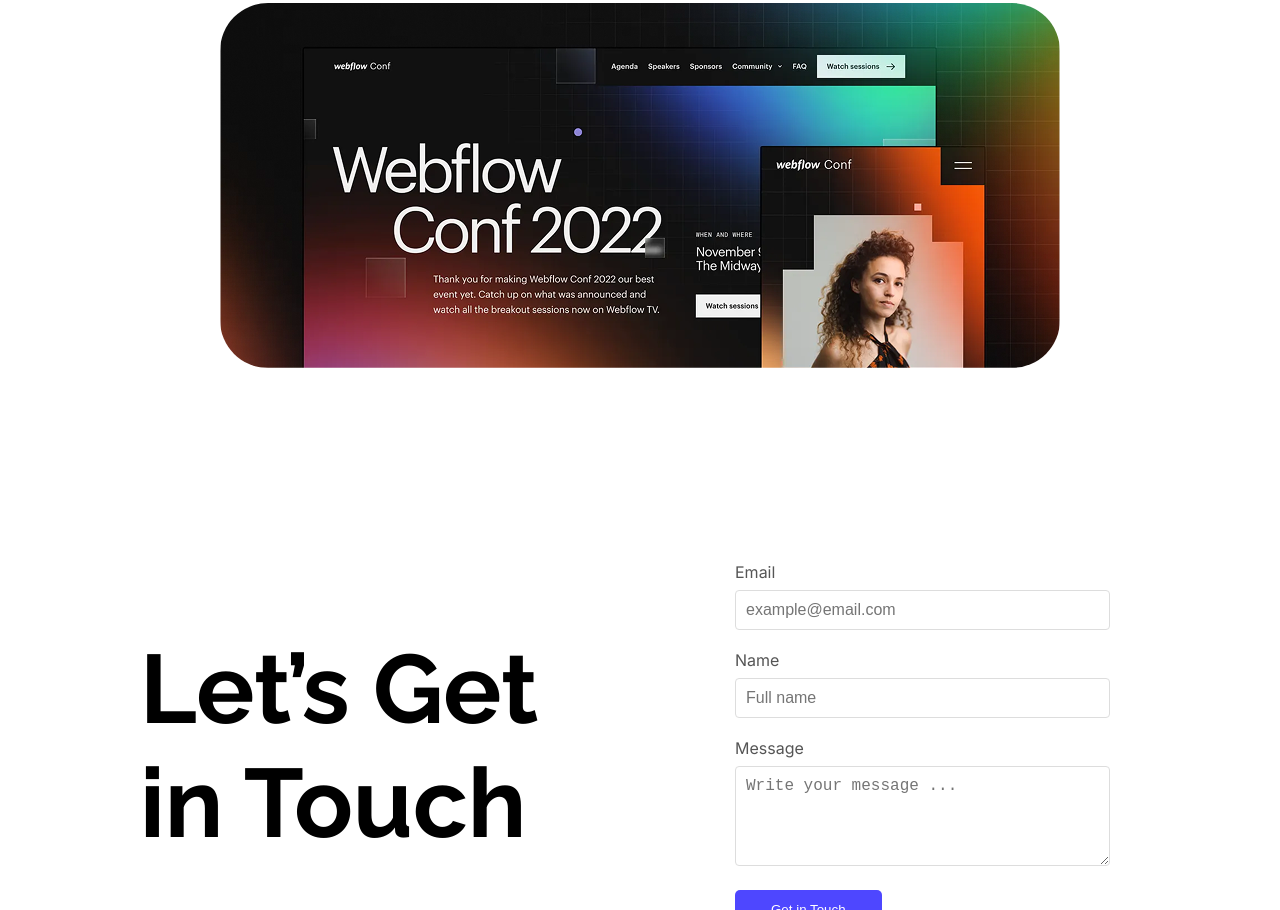
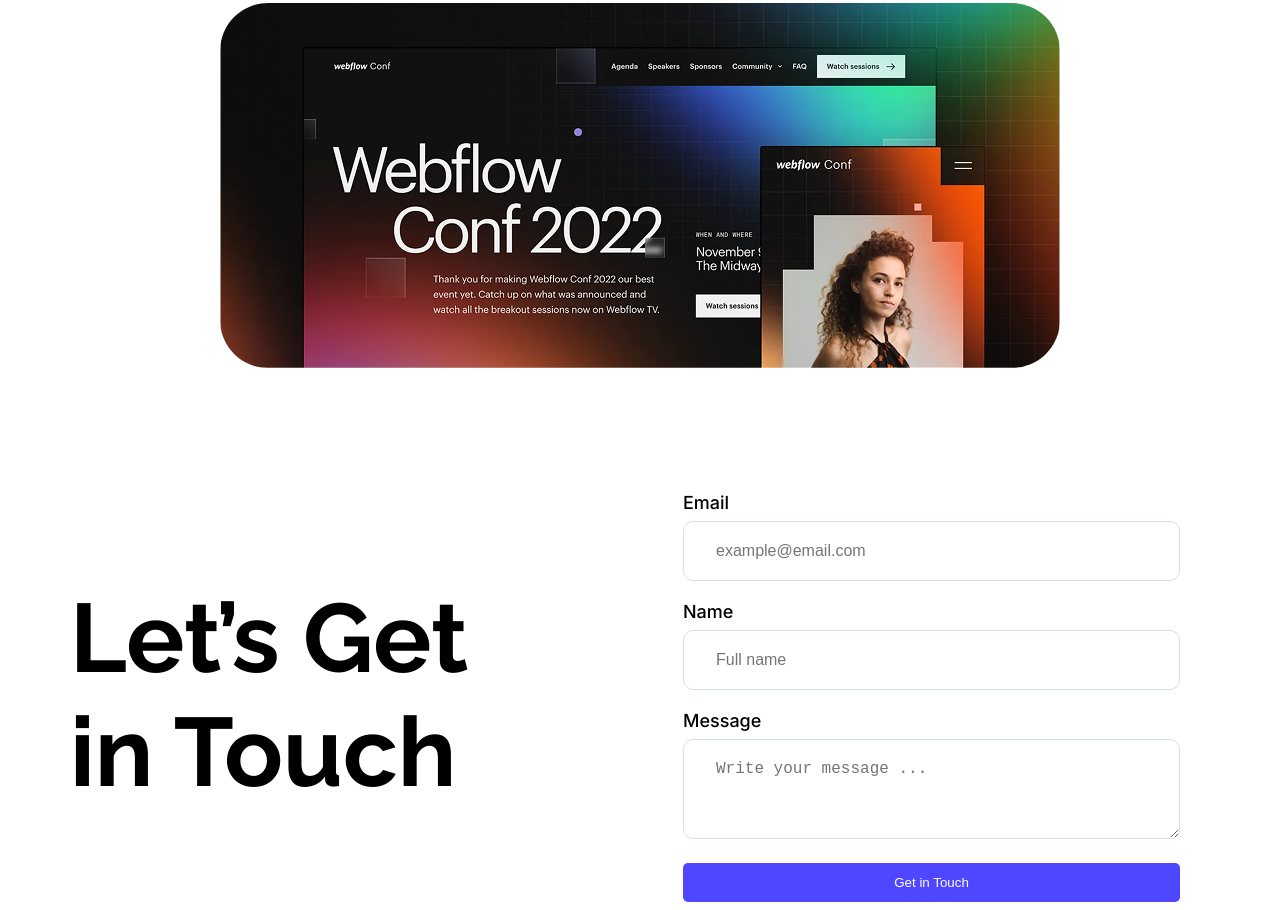
Before and after one commit to emrulislam/batch-12-assignment-01, a plain HTML site: page index.html in a window 1280 px wide. Shown: the part 1890-2800 px from the top of the page. Drawn offline with Linux system fonts and the light colour scheme.

Commit message:
form section style

```diff
--- a/Styles/style.css
+++ b/Styles/style.css
@@ -36,6 +36,14 @@ button:hover{
     background-color: #008CBA;
     color: white;
 }
+.form-btn{
+    width: 497px;
+    background-color: #4E47FF;
+    color: #ffffff;
+    padding: 12px 36px;
+    border: none;
+    border-radius: 5px;
+}
 /* Banner Image */
 header{
     background: url("../Assets/Hero-bg.png") no-repeat center center;
@@ -63,6 +71,7 @@ header{
   left: 50%;
   transform: translate(-50%, -50%);
   text-align: center;
+  width: 905px;
   height: 237px;;
   margin: 0 auto;
 }
@@ -83,6 +92,7 @@ header{
     justify-content: center;
     align-items: center;
     gap: 220px;
+    /* width: 1140px; */
     margin: 0 auto;
 }
 .action-left-side h1{
@@ -173,10 +183,10 @@ header{
             justify-content: center;
             align-items: center;
             gap: 115px;
-            padding: 70px;
         }
         .left-side{
-            width: 45%;
+            max-width: 528px;
+            height: 232px;
         }
         .section-title {
             font-size: 97px;
@@ -185,6 +195,7 @@ header{
         }
         .right-side {
             flex: 1;
+            max-width: 497px;
             padding: 30px;
         }
         .form-group {
@@ -192,16 +203,17 @@ header{
         }
         .form-group label {
             display: block;
-            font-size: 16px;
-            color: #555;
+            font-weight: 500;
+            font-size: 18px;
+            color: #000000;
             margin-bottom: 8px;
         }
         .form-group input,.form-group textarea {
             width: 100%;
-            padding: 10px;
+            padding: 20px 32px;
             font-size: 16px;
-            border: 1px solid #ddd;
-            border-radius: 4px;
+            border: 1px solid #d6dded;
+            border-radius: 10px;
             box-sizing: border-box;
         }
         .form-group textarea {
--- a/index.html
+++ b/index.html
@@ -99,7 +99,7 @@
                         <label for="message">Message</label>
                         <textarea id="message" name="message" placeholder="Write your message ... " required></textarea>
                     </div>
-                    <button type="submit" class="btn">Get in Touch</button>
+                    <button type="submit" class="form-btn">Get in Touch</button>
                 </div>
          </div>
         </section>
@@ -107,6 +107,7 @@
     </main>
     <footer>
         <!-- Footer Start -->
+
          <!-- Footer End -->
     </footer>
 </body>
```
